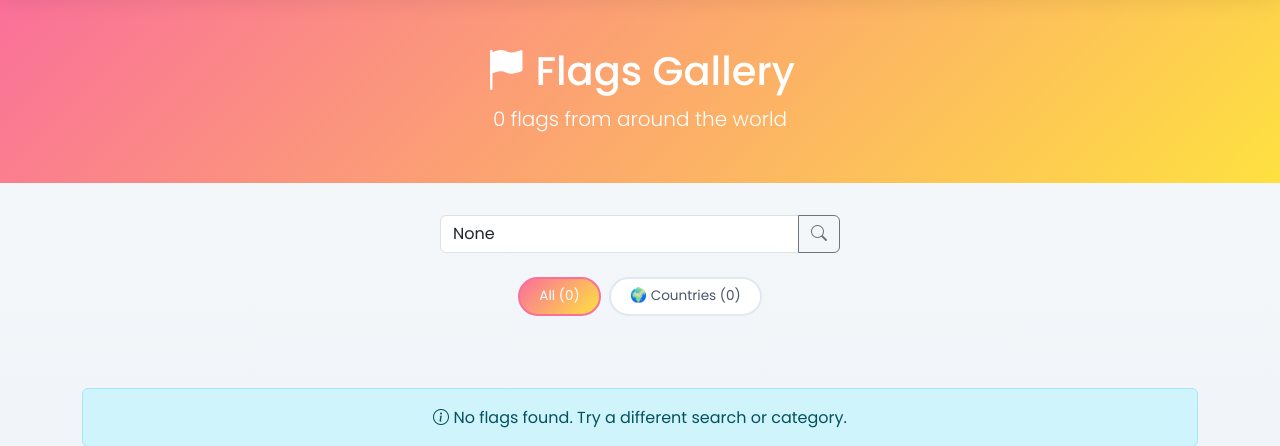
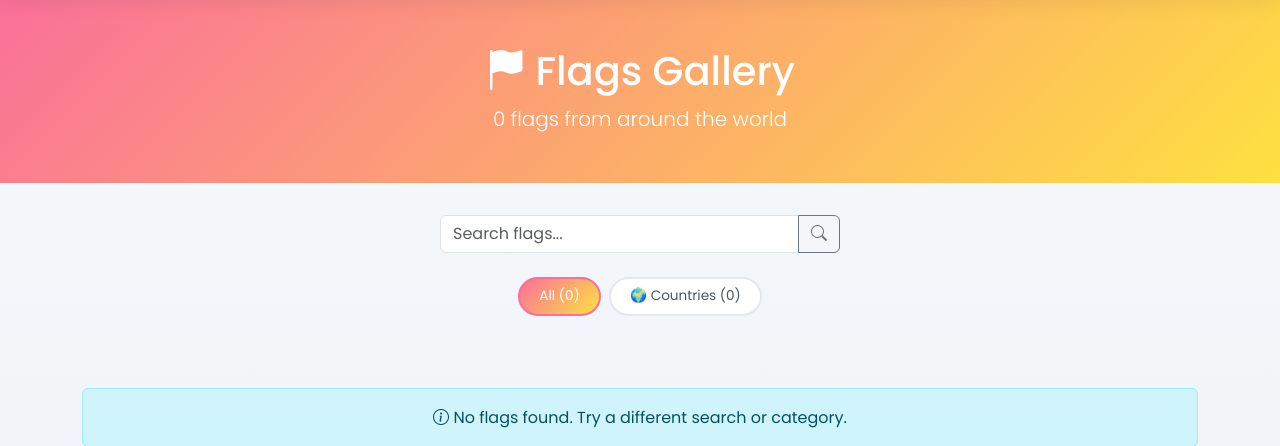
Before and after one commit to gyarab/2025_wt_prj_khudanych, a Django app: page /flags/ in a window 1280 px wide. Shown: the part 95-541 px from the top of the page. Run offline with Django 5.2, Linux system fonts and the light colour scheme; data that the repository does not hold is empty.

Commit message:
Fix search query handling in pagination and update SPARQL query for population

```diff
--- a/prj/app/management/commands/populate_wikidata.py
+++ b/prj/app/management/commands/populate_wikidata.py
@@ -134,7 +134,7 @@ WHERE {
   }, 1, 0) AS ?isSov_)
   OPTIONAL { ?country wdt:P298 ?isoA3_. }
   OPTIONAL { ?country rdfs:label ?nameEn_. FILTER(LANG(?nameEn_) = "en") }
-  OPTIONAL { ?country wdt:P1082 ?pop_. }
+  OPTIONAL { ?country p:P1082/ps:P1082 ?pop_. }
   OPTIONAL { ?country wdt:P41  ?flag_. }
   OPTIONAL {
     ?country wdt:P36 ?cap_.
--- a/prj/app/templates/flags_gallery.html
+++ b/prj/app/templates/flags_gallery.html
@@ -266,7 +266,7 @@
         <ul class="pagination justify-content-center flex-wrap">
             {% if page_obj.has_previous %}
             <li class="page-item">
-                <a class="page-link" href="?category={{ selected_category }}&q={{ search_query }}&page={{ page_obj.previous_page_number }}">&laquo;</a>
+                <a class="page-link" href="?category={{ selected_category }}&q={{ search_query|default:'' }}&page={{ page_obj.previous_page_number }}">&laquo;</a>
             </li>
             {% endif %}
 
@@ -275,11 +275,11 @@
                 <li class="page-item active"><span class="page-link">{{ num }}</span></li>
                 {% elif num > page_obj.number|add:"-4" and num < page_obj.number|add:"4" %}
                 <li class="page-item">
-                    <a class="page-link" href="?category={{ selected_category }}&q={{ search_query }}&page={{ num }}">{{ num }}</a>
+                    <a class="page-link" href="?category={{ selected_category }}&q={{ search_query|default:'' }}&page={{ num }}">{{ num }}</a>
                 </li>
                 {% elif num == 1 or num == page_obj.paginator.num_pages %}
                 <li class="page-item">
-                    <a class="page-link" href="?category={{ selected_category }}&q={{ search_query }}&page={{ num }}">{{ num }}</a>
+                    <a class="page-link" href="?category={{ selected_category }}&q={{ search_query|default:'' }}&page={{ num }}">{{ num }}</a>
                 </li>
                 {% elif num == page_obj.number|add:"-4" or num == page_obj.number|add:"4" %}
                 <li class="page-item disabled"><span class="page-link">…</span></li>
@@ -288,7 +288,7 @@
 
             {% if page_obj.has_next %}
             <li class="page-item">
-                <a class="page-link" href="?category={{ selected_category }}&q={{ search_query }}&page={{ page_obj.next_page_number }}">&raquo;</a>
+                <a class="page-link" href="?category={{ selected_category }}&q={{ search_query|default:'' }}&page={{ page_obj.next_page_number }}">&raquo;</a>
             </li>
             {% endif %}
         </ul>
--- a/prj/app/views.py
+++ b/prj/app/views.py
@@ -22,7 +22,7 @@ COUNTRIES_PER_PAGE = 48
 
 def _normalize_and_paginate(items_list, request, per_page=GALLERY_PER_PAGE):
     """Shared helper for search, normalization and pagination across views."""
-    search_query = request.GET.get('search') or request.GET.get('q')
+    search_query = request.GET.get('search') or request.GET.get('q') or ''
     if search_query:
         search_query = search_query.strip()
         items_list = [i for i in items_list if _accent_insensitive_match(i.get('name', ''), search_query)]
```
